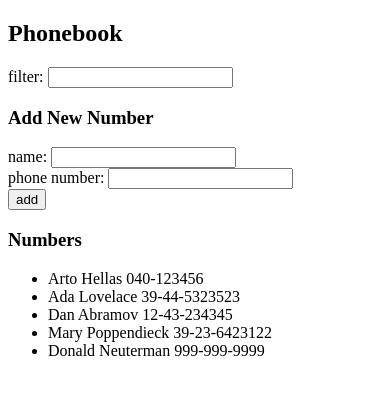
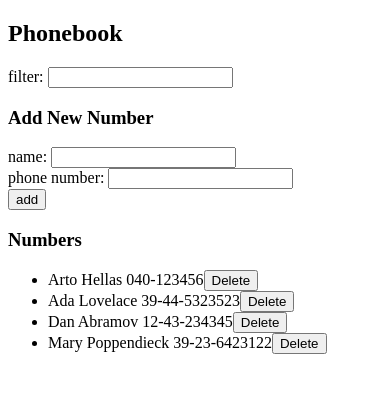
Before and after one commit to dneuterman/fullstack-open-part2, a React (Vite) app in the folder phonebook/: page / in a window 390 px wide. Shown: the top 394 px of the page. Built offline with nearby package versions, Linux system fonts and the light colour scheme; data requests are answered from the project's data file.

Commit message:
phonebook 2.14 complete

```diff
--- a/phonebook/db.json
+++ b/phonebook/db.json
@@ -19,11 +19,6 @@
       "name": "Mary Poppendieck",
       "number": "39-23-6423122",
       "id": "4"
-    },
-    {
-      "id": "0595",
-      "name": "Donald Neuterman",
-      "number": "999-999-9999"
     }
   ]
 }
--- a/phonebook/src/App.jsx
+++ b/phonebook/src/App.jsx
@@ -49,6 +49,18 @@ const App = () => {
     callback(event.target.value);
   }
 
+  const handleDelete = person => {
+    if (window.confirm(`Delete ${person.name} from the phonebook?`)) {
+      phonebookService
+        .deletePerson(person.id)
+        .then(returnedPerson => {
+          console.log(`${returnedPerson.name} has been deleted`)
+          const newPhonebook = persons.filter(person => person.id !== returnedPerson.id)
+          setPersons(newPhonebook)
+        })
+    }
+  }
+
   return (
     <div>
       <h2>Phonebook</h2>
@@ -63,7 +75,7 @@ const App = () => {
       />
       <h3>Numbers</h3>
       <ul>
-        <Persons persons={persons} nameFilter={nameFilter}/>
+        <Persons persons={persons} nameFilter={nameFilter} handleDelete={handleDelete}/>
       </ul>
     </div>
   )
--- a/phonebook/src/components/Persons.jsx
+++ b/phonebook/src/components/Persons.jsx
@@ -1,9 +1,16 @@
-const Persons = ({ persons, nameFilter }) => {
+const Persons = ({ persons, nameFilter, handleDelete }) => {
     return (
         <>
         {
           persons.filter(person => person.name.toLowerCase().includes(nameFilter.toLowerCase()))
-                  .map(person => <li key={person.id}>{person.name} {person.number}</li>)
+                  .map(person => {
+                    return (
+                        <li key={person.id}>
+                            {person.name} {person.number}
+                            <button onClick={() => handleDelete(person)}>Delete</button>
+                        </li>
+                    )
+                })
         }
         </>
     )
--- a/phonebook/src/services/phonebook.js
+++ b/phonebook/src/services/phonebook.js
@@ -16,4 +16,9 @@ const addPerson = personObject => {
 //   return request.then(response => response.data)
 // }
 
-export default { getAll, addPerson }
+const deletePerson = id => {
+  const request = axios.delete(`${baseUrl}/${id}`)
+  return request.then(response => response.data)
+}
+
+export default { getAll, addPerson, deletePerson }
```
